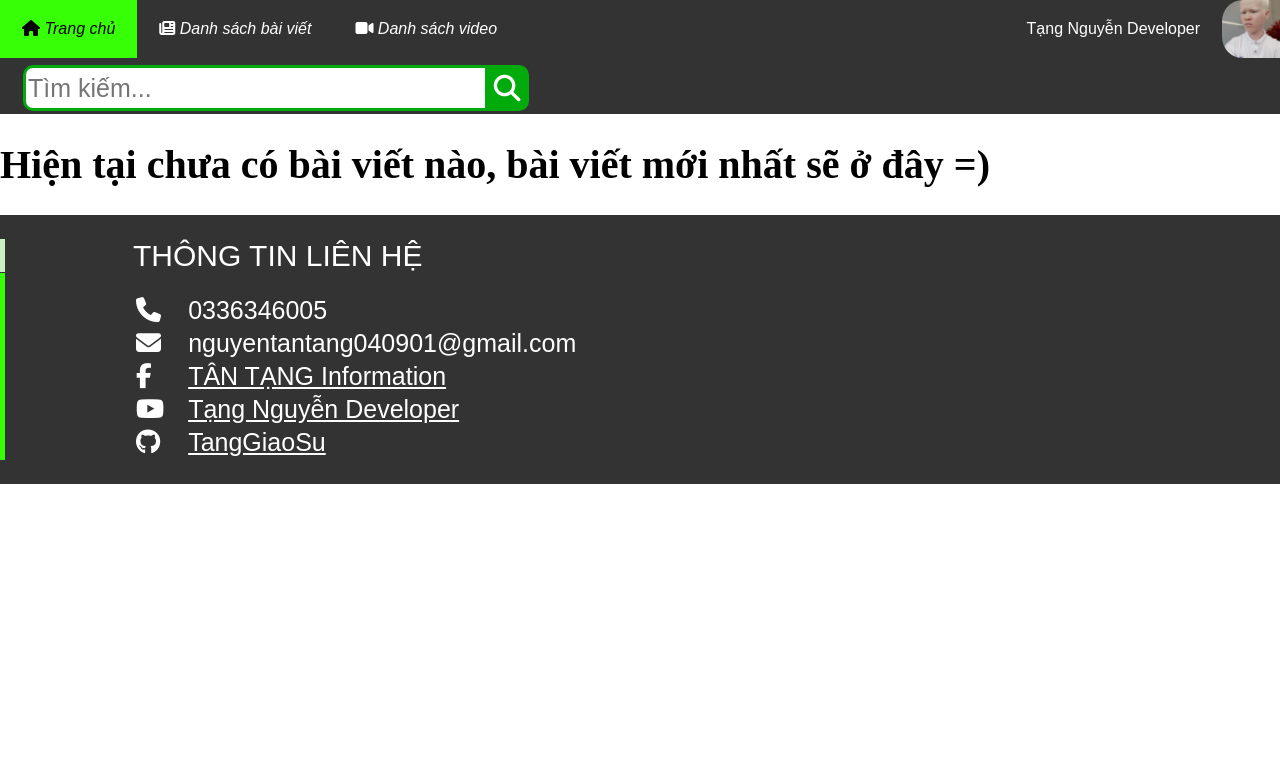
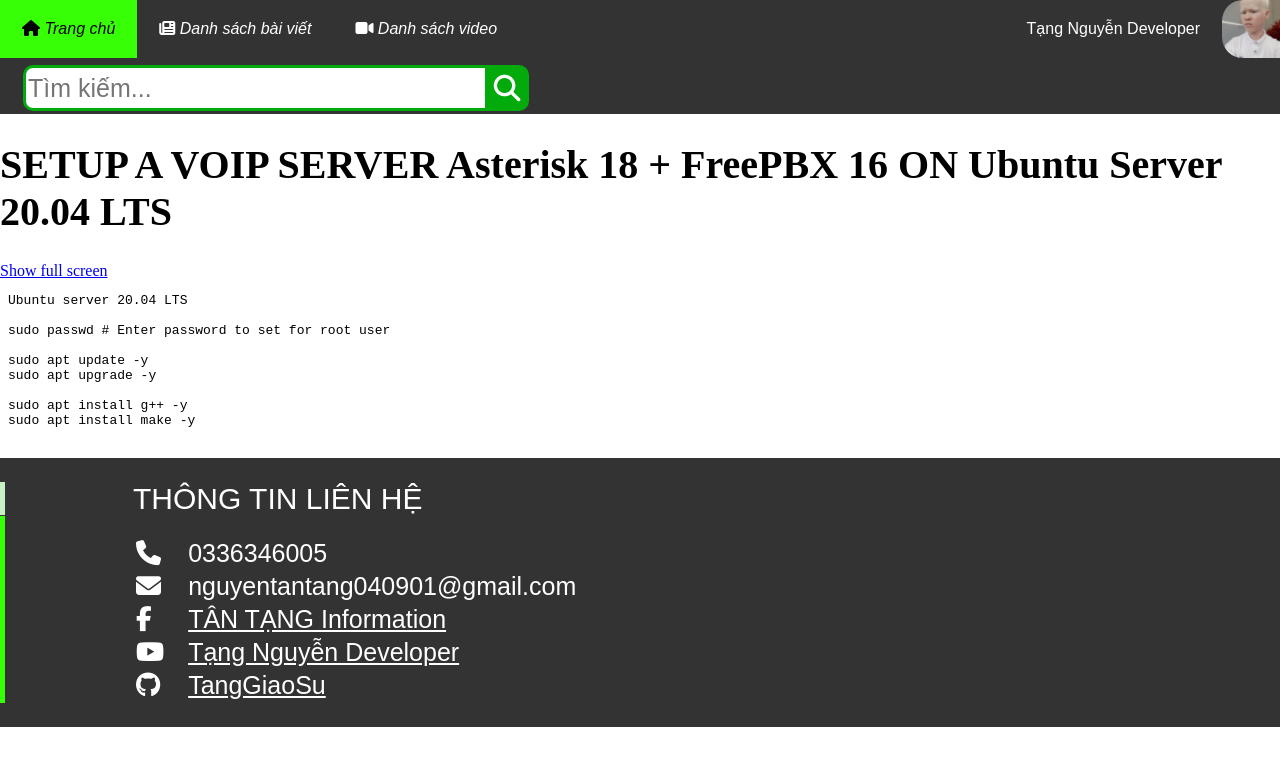
Before and after one commit to TangGiaoSu/tangnguyen.dev, a plain HTML site: page index.html in a window 1280 px wide. Drawn offline with Linux system fonts and the light colour scheme.

Commit message:
add news 10-7-2022

```diff
--- a/index.html
+++ b/index.html
@@ -35,8 +35,10 @@
 
 
         <h1 style="font-size: 40px;">
-            Hiện tại chưa có bài viết nào, bài viết mới nhất sẽ ở đây =)
+            SETUP A VOIP SERVER Asterisk 18 + FreePBX 16 ON Ubuntu Server 20.04 LTS
         </h1>
+
+        <a href="voiIP_setup.txt">Show full screen<br><embed class="txt_object" src="voiIP_setup.txt"></a>
 
 
         <button class="top_page" onclick="GotoTop()" id="topBtn"><i class="fa-solid fa-circle-arrow-up fa-2x"></i></button>
--- a/styles.css
+++ b/styles.css
@@ -1,6 +1,11 @@
 body {
   margin: 0;
   overflow: auto;
+}
+
+.txt_object {
+  width: 100%;
+  height: 100%;
 }
 
 ul.topnav {
```
Also changed, not shown: voiIP_setup.txt (added).
